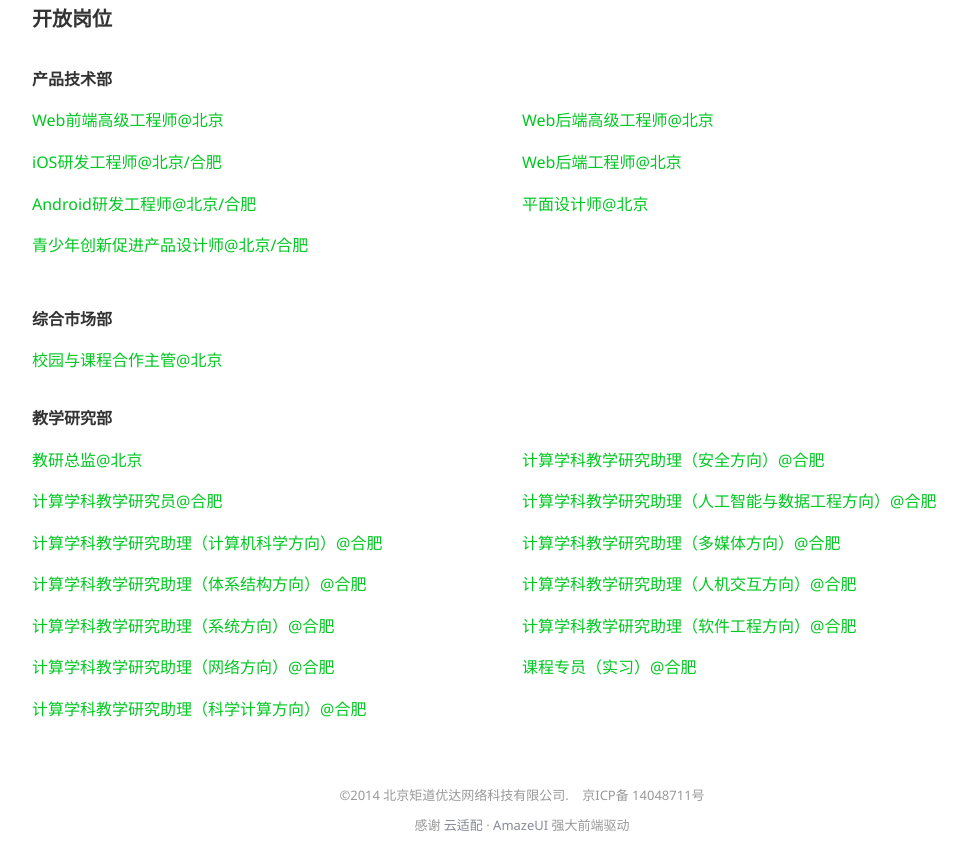
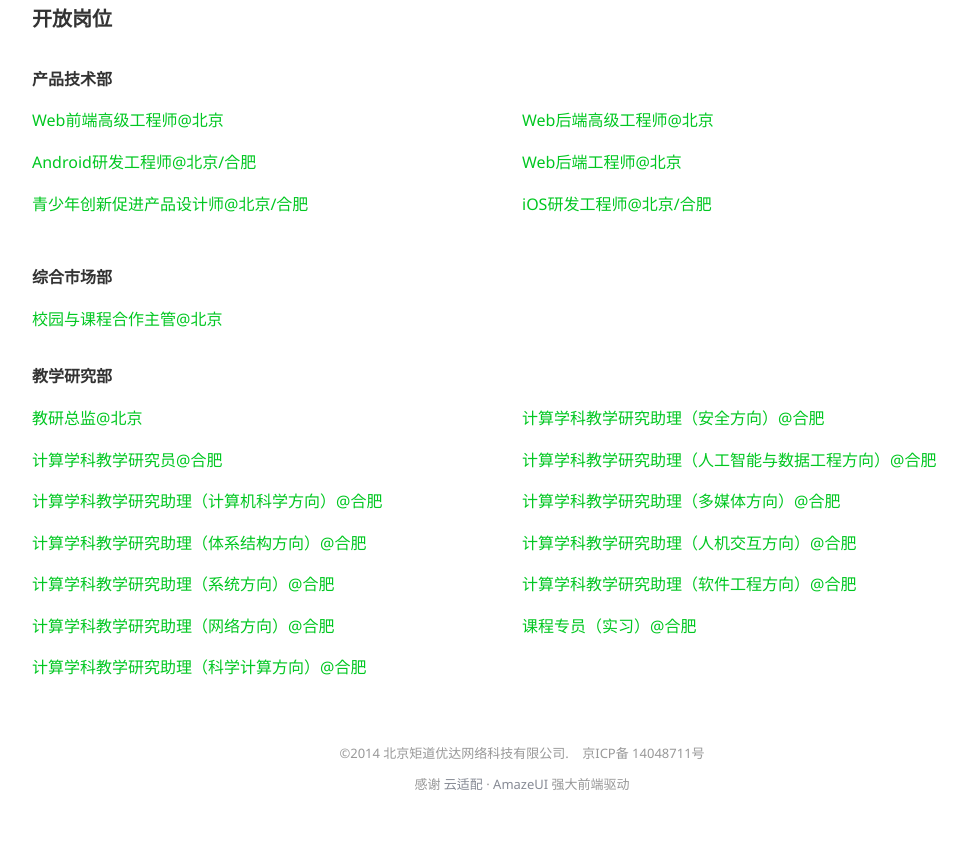
Before and after one commit to yanjieli/judaoyouda, a plain HTML site: page hr.html in a window 1280 px wide. Shown: the part 1466-2323 px from the top of the page, without its empty margins (118-1085 px from the left). After the commit the page ends 2282 px from the top, so only its background shows below. Drawn offline with Linux system fonts and the light colour scheme; files that its build step writes are made by us from their sources.

Commit message:
Update hr.html

```diff
--- a/hr.html
+++ b/hr.html
@@ -74,16 +74,16 @@
                 <!--<p><a href="http://www.lagou.com/jobs/289360.html" target="_blank">跨平台教育产品设计师@北京</a></p>-->
                 <p><a href="http://www.lagou.com/jobs/218326.html?source=company" target="_blank">Web前端高级工程师@北京</a></p>
                 <!--<p><a href="http://www.lagou.com/jobs/289318.html" target="_blank">Web前端工程师@北京</a></p>-->
-                <p><a href="http://www.lagou.com/jobs/289305.html" target="_blank">iOS研发工程师@北京/合肥</a></p>
+
                 <p><a href="http://www.lagou.com/jobs/372593.html?source=company" target="_blank">Android研发工程师@北京/合肥</a></p>
                 <p><a href="http://www.lagou.com/jobs/372650.html?source=company" target="_blank">青少年创新促进产品设计师@北京/合肥</a></p>
             </li>
             <li>
                 <p><a href="http://www.lagou.com/jobs/237270.html" target="_blank">Web后端高级工程师@北京</a></p>
                 <p><a href="http://www.lagou.com/jobs/239663.html" target="_blank">Web后端工程师@北京</a></p>
+                <p><a href="http://www.lagou.com/jobs/289305.html" target="_blank">iOS研发工程师@北京/合肥</a></p>
                 <!--<p><a href="http://www.lagou.com/jobs/237271.html" target="_blank">Web后端实习工程师@北京</a></p>-->
-                <p><a href="http://www.lagou.com/jobs/320291.html?source=company" target="_blank">平面设计师@北京</a></p>
-
+                <!--<p><a href="http://www.lagou.com/jobs/320291.html?source=company" target="_blank">平面设计师@北京</a></p>-->
             </li>
         </ul>
         <h3>综合市场部</h3>
```
